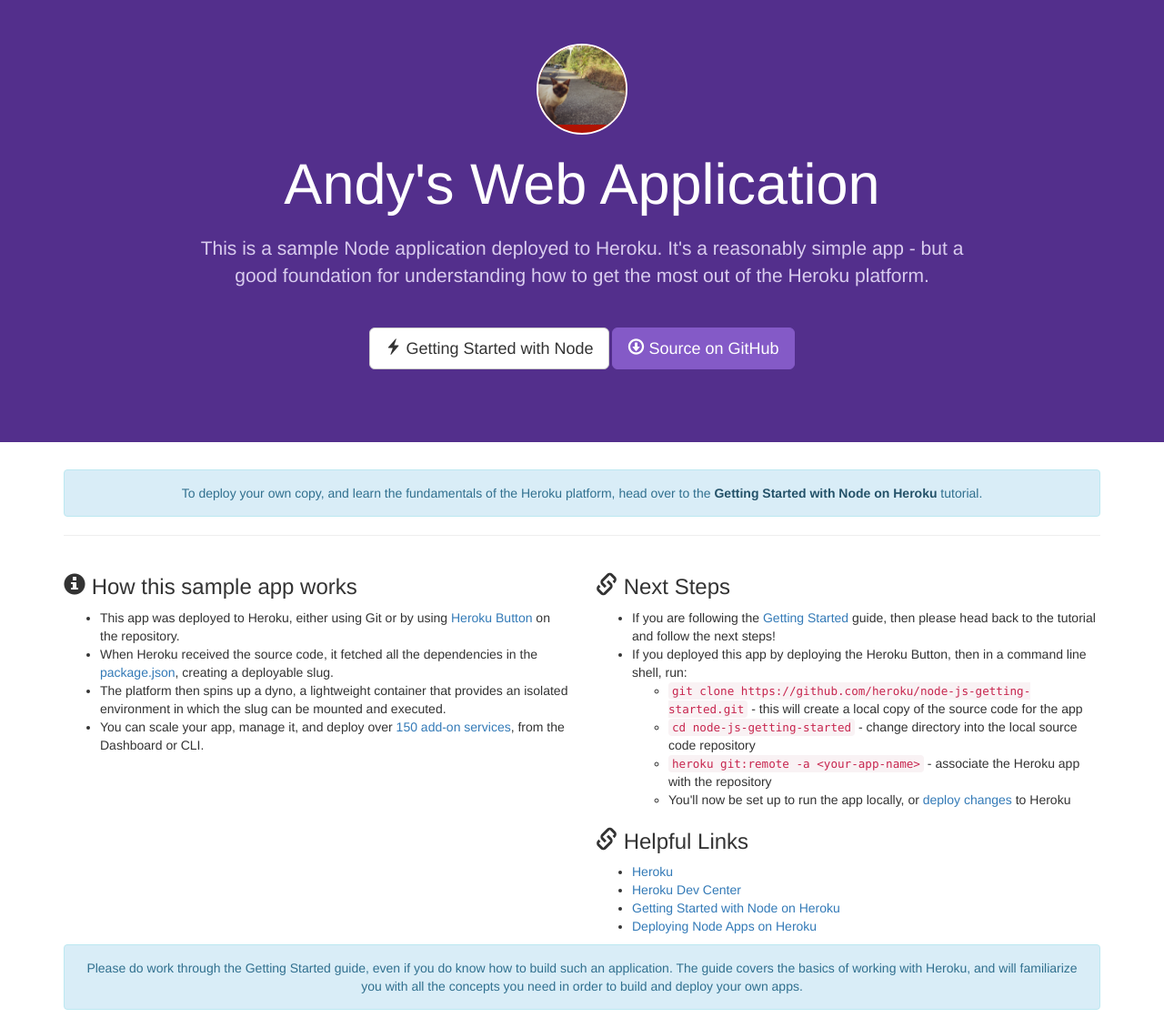
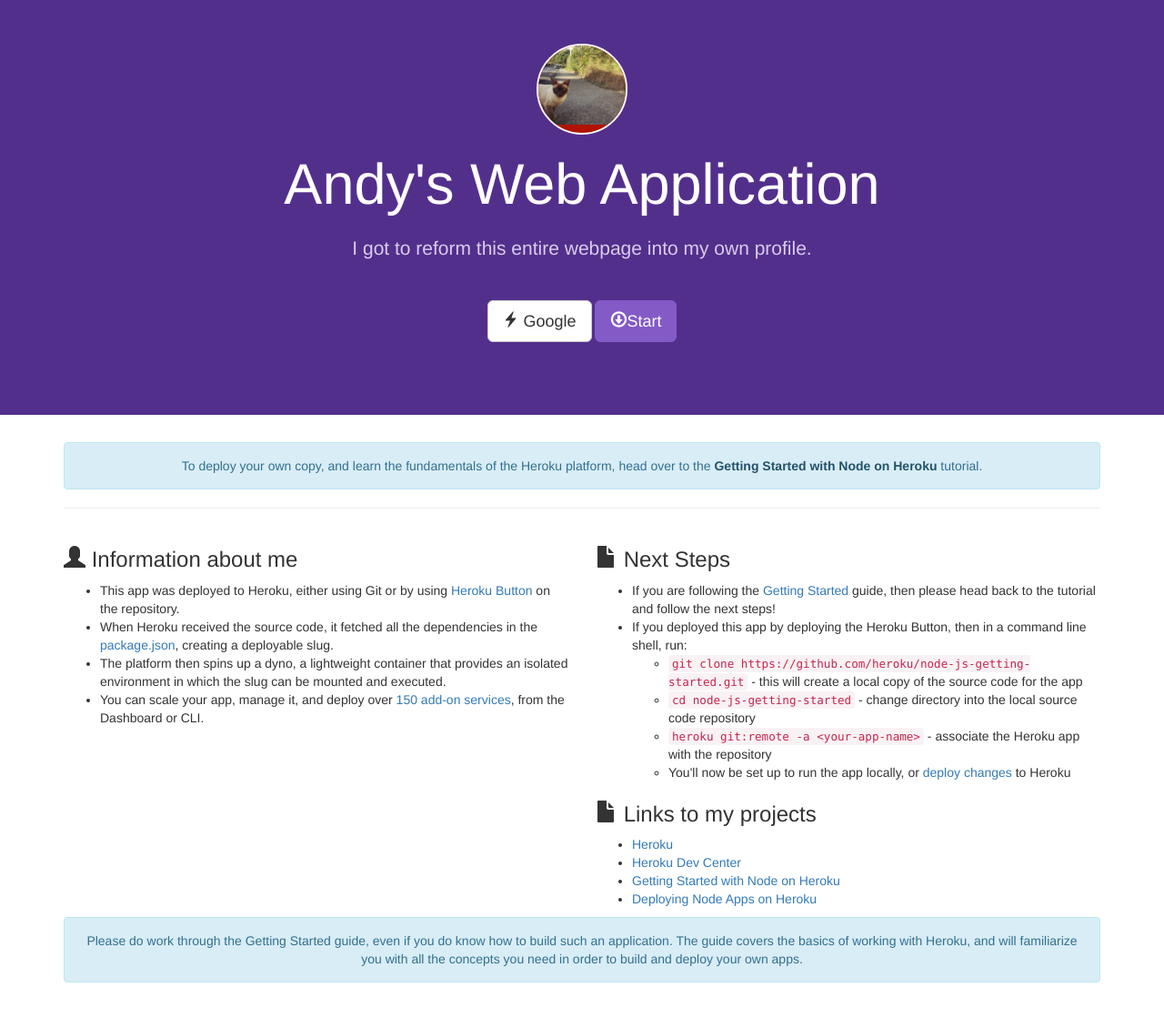
Before and after one commit to AndyYang95/my-application-andy, a Node server app: page / in a window 1280 px wide. Shown: the part 51-1181 px from the top of the page at 91% size. After the commit the page ends 1131 px from the top, so only its background shows below. Run offline with Node 20, Linux system fonts and the light colour scheme; some libraries are stand-ins or nearby versions.

Commit message:
update :) 6/6

```diff
--- a/views/pages/index.ejs
+++ b/views/pages/index.ejs
@@ -13,9 +13,9 @@
     <a href="/" class="lang-logo">  <img src="/cat.jpeg">  </a>
 
     <h1>Andy's Web Application</h1>
-    <p>This is a sample Node application deployed to Heroku. It's a reasonably simple app - but a good foundation for understanding how to get the most out of the Heroku platform.</p>
-    <a type="button" class="btn btn-lg btn-default" href="https://devcenter.heroku.com/articles/getting-started-with-nodejs"><span class="glyphicon glyphicon-flash"></span> Getting Started with Node</a>
-    <a type="button" class="btn btn-lg btn-primary" href="https://github.com/heroku/node-js-getting-started"><span class="glyphicon glyphicon-download"></span> Source on GitHub</a>
+    <p>I got to reform this entire webpage into my own profile.</p>
+    <a type="button" class="btn btn-lg btn-default" href="http://google.com"><span class="glyphicon glyphicon-flash"></span> Google</a>
+    <a type="button" class="btn btn-lg btn-primary" href="#"><span class="glyphicon glyphicon-download"></span>Start</a>
   </div>
 </div>
 <div class="container">
@@ -25,7 +25,7 @@
   <hr>
   <div class="row">
     <div class="col-md-6">
-      <h3><span class="glyphicon glyphicon-info-sign"></span> How this sample app works</h3>
+      <h3><span class="glyphicon glyphicon-user"></span> Information about me </h3>
       <ul>
         <li>This app was deployed to Heroku, either using Git or by using <a href="https://github.com/heroku/node-js-getting-started">Heroku Button</a> on the repository.</li>
 
@@ -35,7 +35,7 @@
       </ul>
     </div>
     <div class="col-md-6">
-      <h3><span class="glyphicon glyphicon-link"></span> Next Steps</h3>
+      <h3><span class="glyphicon glyphicon-file"></span> Next Steps</h3>
       <ul>
         <li>If you are following the <a href="https://devcenter.heroku.com/articles/getting-started-with-nodejs">Getting Started</a> guide, then please head back to the tutorial and follow the next steps!</li>
         <li>If you deployed this app by deploying the Heroku Button, then in a command line shell, run:</li>
@@ -46,7 +46,7 @@
           <li>You'll now be set up to run the app locally, or <a href="https://devcenter.heroku.com/articles/getting-started-with-nodejs#push-local-changes">deploy changes</a> to Heroku</li>
         </ul>
       </ul>
-      <h3><span class="glyphicon glyphicon-link"></span> Helpful Links</h3>
+      <h3><span class="glyphicon glyphicon-file"></span> Links to my projects</h3>
       <ul>
         <li><a href="https://www.heroku.com/home">Heroku</a></li>
         <li><a href="https://devcenter.heroku.com/">Heroku Dev Center</a></li>
```
